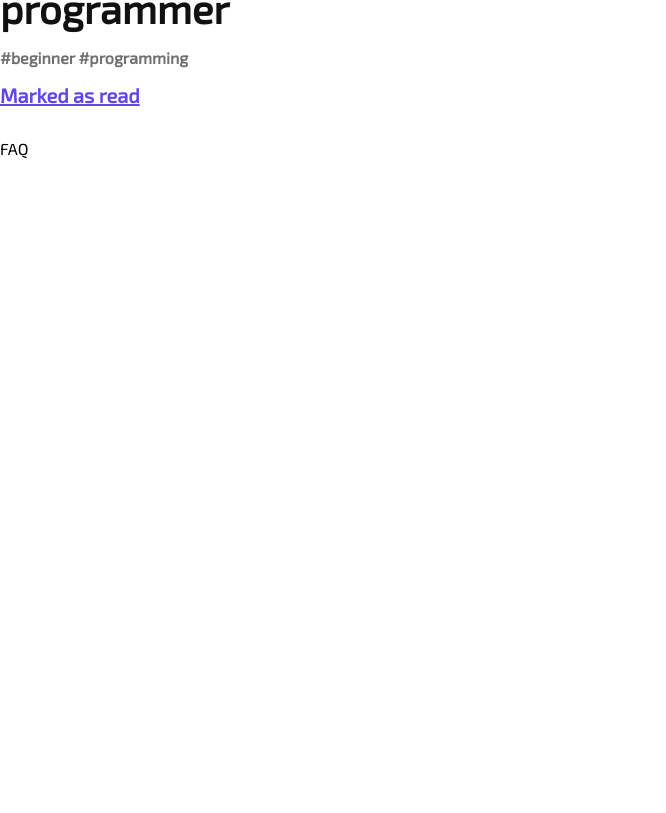
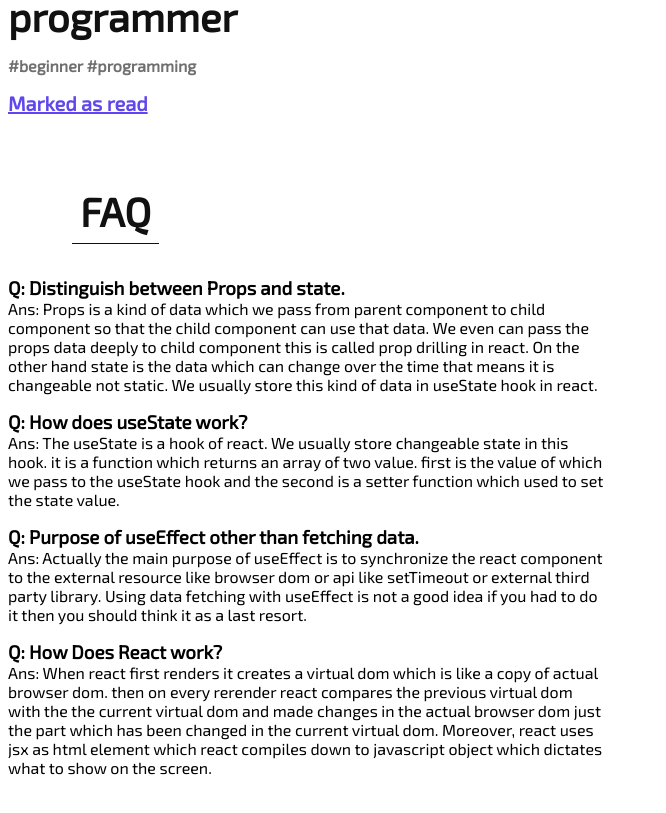
Before and after one commit to mehedihasan2810/knowledge-cafe, a React (Vite) app: page / in a window 1280 px wide. Shown: the part 3013-3826 px from the top of the page, without its empty margins (0-666 px from the left). Before the commit the page ends 3171 px from the top, so only its background shows below. Built offline with nearby package versions, Linux system fonts and the light colour scheme.

Commit message:
the faq section added

```diff
--- a/src/App.jsx
+++ b/src/App.jsx
@@ -5,12 +5,12 @@ import Navbar from "./components/Header/Header";
 import Blogs from "./components/Blogs/Blogs";
 const App = () => {
   return (
-    <div>
-     <Navbar/>
-     <Blogs/>
-     <FAQ/>
+    <div className="app-container">
+      <Navbar />
+      <Blogs />
+      <FAQ />
     </div>
-  )
+  );
 };
 
 export default App;
--- a/src/App.scss
+++ b/src/App.scss
@@ -1 +1,5 @@
 @forward "./scss/base/reset";
+
+.app-container {
+  padding: 0.5rem;
+}
--- a/src/components/Blog/Blog.scss
+++ b/src/components/Blog/Blog.scss
@@ -52,7 +52,7 @@
     border-radius: 6px;
     display: none;
   }
-  .show-toast{
+  .show-toast {
     display: block;
   }
   .heading2 {
@@ -84,3 +84,12 @@
     }
   }
 }
+
+@media (max-width: 768px) {
+  .blog-container {
+    .toast-bookmark {
+      transform: translate(-83%, -63%);
+      width: 30ch;
+    }
+  }
+}
--- a/src/components/FAQ/FAQ.jsx
+++ b/src/components/FAQ/FAQ.jsx
@@ -1,9 +1,54 @@
-import React from 'react'
-import './FAQ.scss';
+import React from "react";
+import "./FAQ.scss";
+
 const FAQ = () => {
   return (
-    <div>FAQ</div>
-  )
-}
+    <div className="faq-container">
+      <h2>FAQ</h2>
+      <div className="faq">
+        <h3>Q: Distinguish between Props and state.</h3>
+        <p>
+          Ans: Props is a kind of data which we pass from parent component to
+          child component so that the child component can use that data. We even
+          can pass the props data deeply to child component this is called prop
+          drilling in react. On the other hand state is the data which can
+          change over the time that means it is changeable not static. We
+          usually store this kind of data in useState hook in react.
+        </p>
+      </div>
+      <div className="faq">
+        <h3>Q: How does useState work?</h3>
+        <p>
+          Ans: The useState is a hook of react. We usually store changeable
+          state in this hook. it is a function which returns an array of two
+          value. first is the value of which we pass to the useState hook and
+          the second is a setter function which used to set the state value.
+        </p>
+      </div>
+      <div className="faq">
+        <h3>Q: Purpose of useEffect other than fetching data.</h3>
+        <p>
+          Ans: Actually the main purpose of useEffect is to synchronize the
+          react component to the external resource like browser dom or api like
+          setTimeout or external third party library. Using data fetching with
+          useEffect is not a good idea if you had to do it then you should think
+          it as a last resort.
+        </p>
+      </div>
+      <div className="faq">
+        <h3>Q: How Does React work?</h3>
+        <p>
+          Ans: When react first renders it creates a virtual dom which is like a
+          copy of actual browser dom. then on every rerender react compares the
+          previous virtual dom with the the current virtual dom and made changes
+          in the actual browser dom just the part which has been changed in the
+          current virtual dom. Moreover, react uses jsx as html element which
+          react compiles down to javascript object which dictates what to show
+          on the screen.
+        </p>
+      </div>
+    </div>
+  );
+};
 
-export default FAQ
+export default FAQ;
--- a/src/components/FAQ/FAQ.scss
+++ b/src/components/FAQ/FAQ.scss
@@ -0,0 +1,19 @@
+@use "../../scss/util/reuse";
+
+.faq-container {
+  @extend %center-container;
+  margin-bottom: 5rem;
+
+  h2 {
+    @extend %heading-medium;
+    width: fit-content;
+    margin: 2rem 0 2rem 4rem;
+    padding: 0.5rem;
+    border-bottom: 1px solid;
+  }
+
+  .faq {
+    max-width: 600px;
+    margin-bottom: 1rem;
+  }
+}
```
